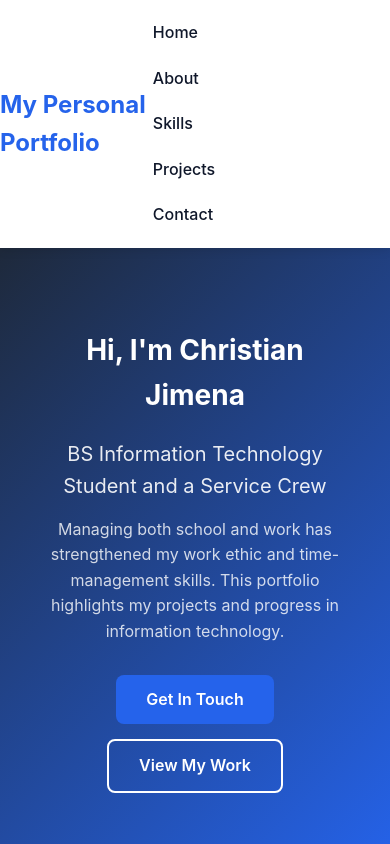
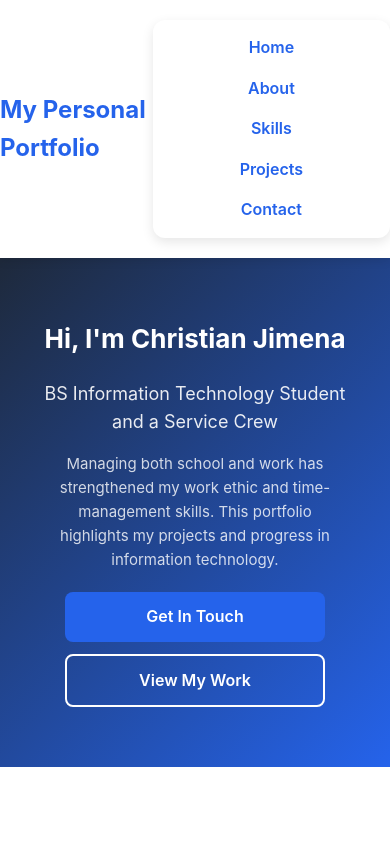
Before and after one commit to jimenachristian87-coder/My-Personal-Portfolio, a plain HTML site: page index.html in a window 390 px wide. Shown: the top 844 px of the page. Drawn offline with Linux system fonts and the light colour scheme.

Commit message:
Updated portfolio

```diff
--- a/style.css
+++ b/style.css
@@ -549,86 +549,109 @@ section {
 /* --------------------------------------------------------- */
 
 @media (max-width: 768px) {
-    /* NAV MENU ALWAYS VISIBLE ON MOBILE */
+    /* NAV MENU: stack vertically and center */
     .nav-menu {
         display: flex;
         flex-direction: column;
-        gap: 20px;
-        position: static;
-        background: none;
+        align-items: center;   /* centers horizontally */
+        gap: 15px;
         width: 100%;
-        padding: 0;
-        box-shadow: none;
+        padding: 15px 0;
+        background: var(--white);
+        border-radius: 12px;
+        box-shadow: 0 4px 12px rgba(0,0,0,0.1);
     }
 
     .nav-menu a {
-        padding: 10px 0;
+        font-size: 16px;
+        font-weight: 600;
+        color: var(--primary-color);
+        padding: 8px 0;
         text-align: center;
-        font-size: 16px;
+        width: 100%;
+        transition: color 0.3s;
     }
 
-    /* CENTER CONTACT INFO */
-    .contact-info {
+    .nav-menu a:hover {
+        color: var(--secondary-color);
+    }
+
+    /* HERO SECTION */
+    .hero {
+        padding: 60px 20px;
         text-align: center;
-        display: flex;
+    }
+
+    .hero-content h1 {
+        font-size: 26px;
+    }
+
+    .hero-subtitle {
+        font-size: 18px;
+    }
+
+    .hero-description {
+        font-size: 15px;
+        max-width: 90%;
+        margin: 0 auto 20px;
+    }
+
+    .hero-buttons {
         flex-direction: column;
         align-items: center;
+        gap: 12px;
     }
 
+    .btn {
+        width: 100%;
+        max-width: 260px;
+    }
+
+    /* ABOUT, SKILLS, PROJECTS: single column, centered */
     .about-grid,
     .skills-grid,
     .projects-grid {
         grid-template-columns: 1fr;
+        justify-items: center;
+    }
+
+    .about-card,
+    .skill-category,
+    .project-card {
+        text-align: center;
+        max-width: 90%;
     }
 
     .skill-tag {
-        margin-left: auto;
-        margin-right: auto;
+        margin: 0 auto;
         text-align: center;
     }
 
-    .hero {
-        padding: 80px 20px;
-    }
-
-    .hero-buttons {
+    .project-tags,
+    .project-links {
         justify-content: center;
     }
 
-    .hero-content h1 {
-        font-size: 28px;
+    /* CONTACT SECTION */
+    .contact-info {
+        text-align: center;
+        align-items: center;
     }
 
-    .hero-subtitle {
-        font-size: 20px;
-    }
-
-    .hero-description {
-        font-size: 16px;
-    }
-
-    .section-title {
-        font-size: 28px;
-    }
-
-    section {
-        padding: 60px 20px;
+    .contact-item {
+        flex-direction: column;
+        align-items: center;
+        text-align: center;
     }
 
     .contact-form {
-        padding: 30px 20px;
+        padding: 25px 20px;
     }
 
+    /* FOOTER */
     .footer-content {
         flex-direction: column;
         gap: 20px;
         text-align: center;
     }
-
-    .contact-item {
-        justify-content: center;
-        text-align: center;
-        flex-direction: column;
-        align-items: center;
-    }
 }
```
